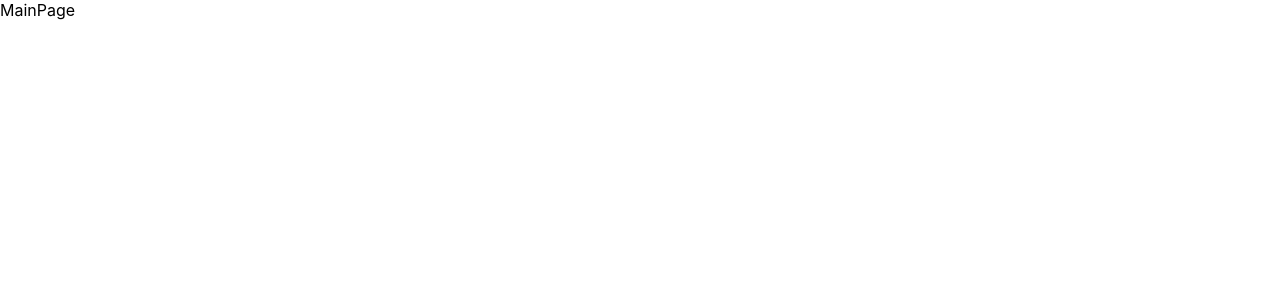
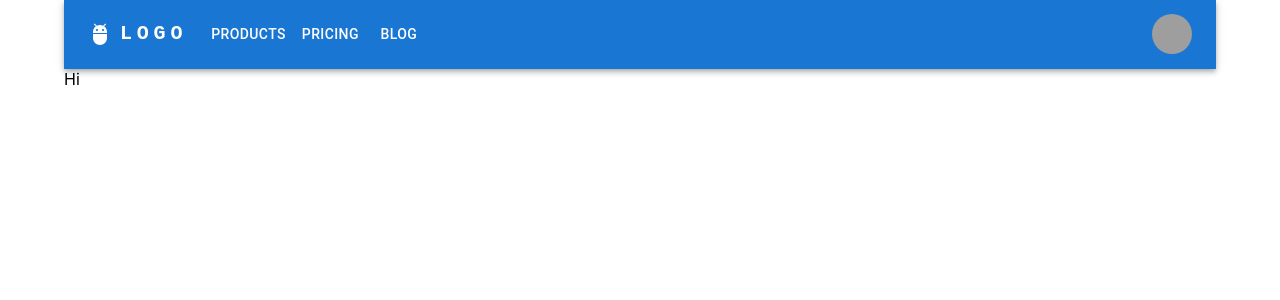
Before and after one commit to ErnestasRa/Portfolio-Page---React-TypeScript-NodeJS-MUI, a React (Create React App) app: page / in a window 1280 px wide. Shown: the top 300 px of the page. Built offline with nearby package versions, Linux system fonts and the light colour scheme; grey boxes are pictures that could not be loaded.

Commit message:
feat: Eslint Airbnb style configured

```diff
--- a/src/pages/main-page.tsx
+++ b/src/pages/main-page.tsx
@@ -1,7 +1,16 @@
 import * as React from "react";
+import {
+  Container,
+  Box,
+  Paper,
+} from '@mui/material'
+import ResponsiveAppBar from "../components/form-controls/app-bar";
 
 const MainPage: React.FC = () => {
-  return <div>MainPage</div>;
+  return <Container>
+    <ResponsiveAppBar />
+    <Box>Hi</Box>
+  </Container>
 };
 
 export default MainPage;
```
Also changed, not shown: package.json (+12 -1 lines), .eslintrc.js (added), 2 other files (tests, documents, lock files or other folders).
